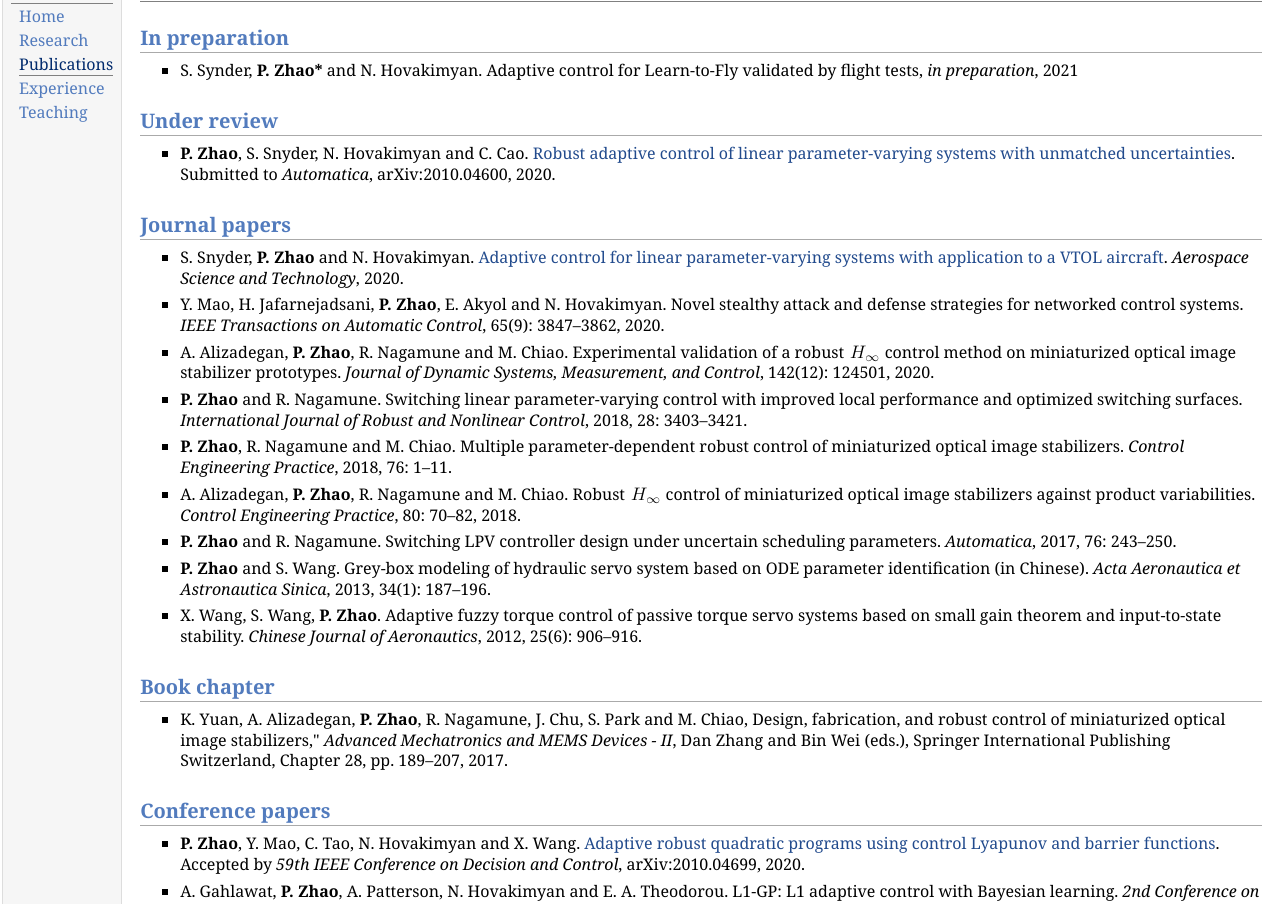
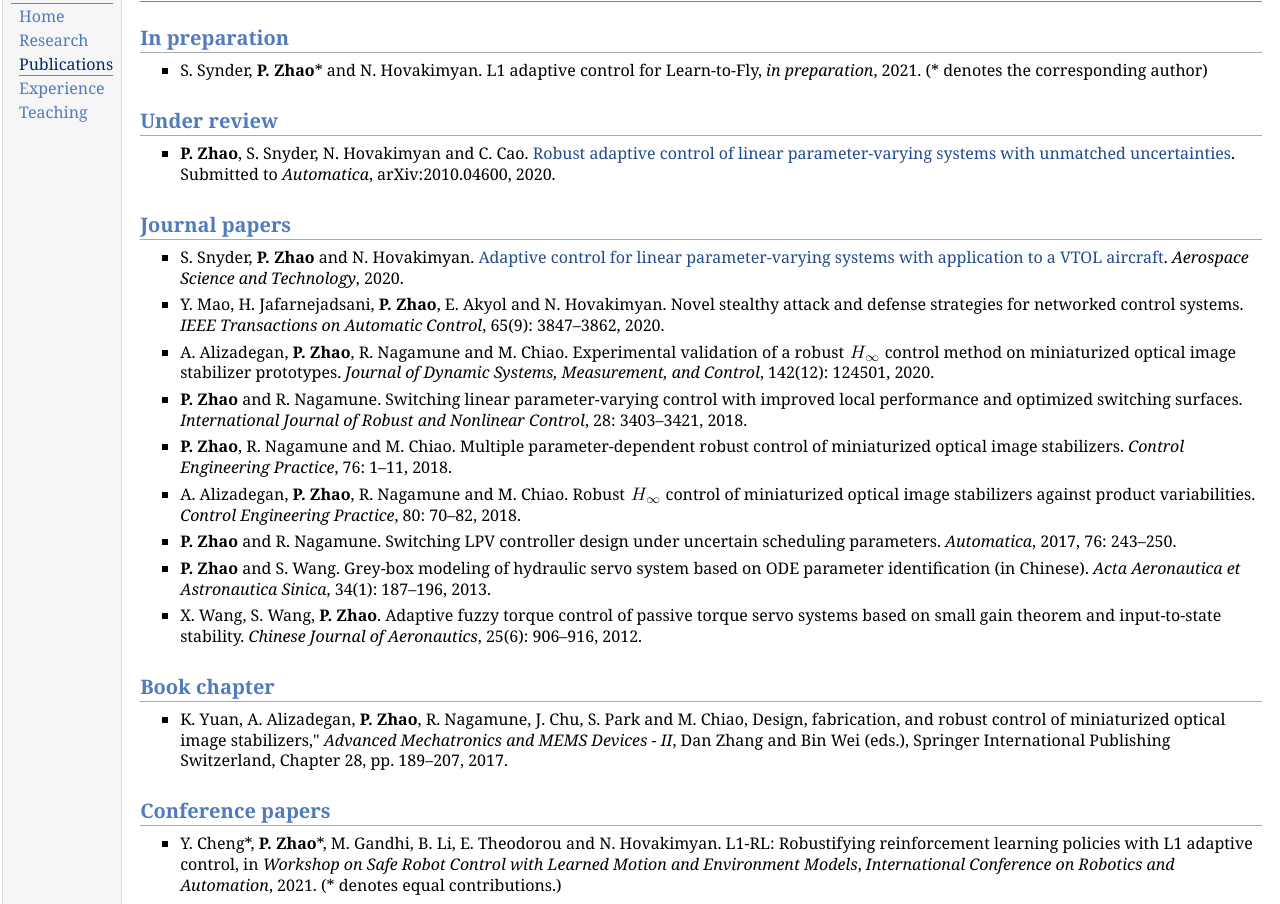
Before and after one commit to boranzhao/boranzhao.github.io, a plain HTML site: page publication.html in a window 1280 px wide. Shown: the part 48-952 px from the top of the page. Drawn offline with Linux system fonts and the light colour scheme.

Commit message:
Updated publications

```diff
--- a/publication.html
+++ b/publication.html
@@ -25,8 +25,7 @@
 </div>
 <h2>In preparation</h2>
 <ul>
-<li><p>S. Synder, <b>P. Zhao*</b> and N. Hovakimyan. Adaptive control for Learn-to-Fly validated by flight tests, <i>in preparation</i>, 2021
-</p>
+<li><p>S. Synder, <b>P. Zhao</b>* and N. Hovakimyan. L1 adaptive control for Learn-to-Fly, <i>in preparation</i>, 2021. (* denotes the corresponding author)</p>
 </li>
 </ul>
 <h2>Under review</h2>
@@ -42,17 +41,17 @@
 </li>
 <li><p>A. Alizadegan, <b>P. Zhao</b>, R. Nagamune and M. Chiao. Experimental validation of a robust <img class="eq" src="eqs/1019227541-130.png" alt="H_infty" style="vertical-align: -4px" /> control method on miniaturized optical image stabilizer prototypes. <i>Journal of Dynamic Systems, Measurement, and Control</i>, 142(12): 124501, 2020. </p>
 </li>
-<li><p><b>P. Zhao</b> and R. Nagamune. Switching linear parameter-varying control with improved local performance and optimized switching surfaces. <i>International Journal of Robust and Nonlinear Control</i>, 2018, 28: 3403–3421. </p>
+<li><p><b>P. Zhao</b> and R. Nagamune. Switching linear parameter-varying control with improved local performance and optimized switching surfaces. <i>International Journal of Robust and Nonlinear Control</i>, 28: 3403–3421, 2018. </p>
 </li>
-<li><p><b>P. Zhao</b>, R. Nagamune and M. Chiao. Multiple parameter-dependent robust control of miniaturized optical image stabilizers. <i>Control Engineering Practice</i>, 2018, 76: 1–11. </p>
+<li><p><b>P. Zhao</b>, R. Nagamune and M. Chiao. Multiple parameter-dependent robust control of miniaturized optical image stabilizers. <i>Control Engineering Practice</i>, 76: 1–11, 2018. </p>
 </li>
 <li><p>A. Alizadegan, <b>P. Zhao</b>, R. Nagamune and M. Chiao. Robust <img class="eq" src="eqs/1019227541-130.png" alt="H_infty" style="vertical-align: -4px" /> control of miniaturized optical image stabilizers against product variabilities. <i>Control Engineering Practice</i>, 80: 70–82, 2018. </p>
 </li>
 <li><p><b>P. Zhao</b> and R. Nagamune. Switching LPV controller design under uncertain scheduling parameters. <i>Automatica</i>, 2017, 76: 243–250. </p>
 </li>
-<li><p><b>P. Zhao</b> and S. Wang. Grey-box modeling of hydraulic servo system based on ODE parameter identification (in Chinese). <i>Acta Aeronautica et Astronautica Sinica</i>, 2013, 34(1): 187–196. </p>
+<li><p><b>P. Zhao</b> and S. Wang. Grey-box modeling of hydraulic servo system based on ODE parameter identification (in Chinese). <i>Acta Aeronautica et Astronautica Sinica</i>, 34(1): 187–196, 2013. </p>
 </li>
-<li><p>X. Wang, S. Wang, <b>P. Zhao</b>. Adaptive fuzzy torque control of passive torque servo systems based on small gain theorem and input-to-state stability. <i>Chinese Journal of Aeronautics</i>, 2012, 25(6): 906–916. </p>
+<li><p>X. Wang, S. Wang, <b>P. Zhao</b>. Adaptive fuzzy torque control of passive torque servo systems based on small gain theorem and input-to-state stability. <i>Chinese Journal of Aeronautics</i>, 25(6): 906–916, 2012. </p>
 </li>
 </ul>
 <h2>Book chapter </h2>
@@ -62,7 +61,9 @@
 </ul>
 <h2>Conference papers</h2>
 <ul>
-<li><p><b>P. Zhao</b>, Y. Mao, C. Tao, N. Hovakimyan and X. Wang. <a href="https://arxiv.org/abs/2010.04699">Adaptive robust quadratic programs using control Lyapunov and barrier functions</a>. Accepted by <i>59th IEEE Conference on Decision and Control</i>, arXiv:2010.04699, 2020. </p>
+<li><p>Y. Cheng*, <b>P. Zhao</b>*, M. Gandhi, B. Li, E. Theodorou and N. Hovakimyan. L1-RL: Robustifying reinforcement learning policies with L1 adaptive control, in <i>Workshop on Safe Robot Control with Learned Motion and Environment Models</i>, <i>International Conference on Robotics and Automation</i>, 2021. (* denotes equal contributions.)</p>
+</li>
+<li><p><b>P. Zhao</b>, Y. Mao, C. Tao, N. Hovakimyan and X. Wang. <a href="https://arxiv.org/abs/2010.04699">Adaptive robust quadratic programs using control Lyapunov and barrier functions</a>. <i>Proceedings of the 59th IEEE Conference on Decision and Control</i>, pp. 3353–3358, 2020. </p>
 </li>
 <li><p>A. Gahlawat, <b>P. Zhao</b>, A. Patterson, N. Hovakimyan and E. A. Theodorou.  L1-GP: L1 adaptive control with Bayesian learning. <i>2nd Conference on Learning for Dynamics and Control</i>, <i>Proceedings of Machine Learning Research</i>, vol. 120:1–12, 2020. </p>
 </li>
@@ -89,7 +90,7 @@
 </ul>
 <div id="footer">
 <div id="footer-text">
-Page generated 2021-03-15 18:17:16 Central Daylight Time, by <a href="http://jemdoc.jaboc.net/">jemdoc</a>.
+Page generated 2021-05-30 21:15:59 Central Daylight Time, by <a href="http://jemdoc.jaboc.net/">jemdoc</a>.
 </div>
 </div>
 </td>
```
Also changed, not shown: eqs/1292338891-130.png (added), eqs/1335235569-130.png (added), 2 other files.
